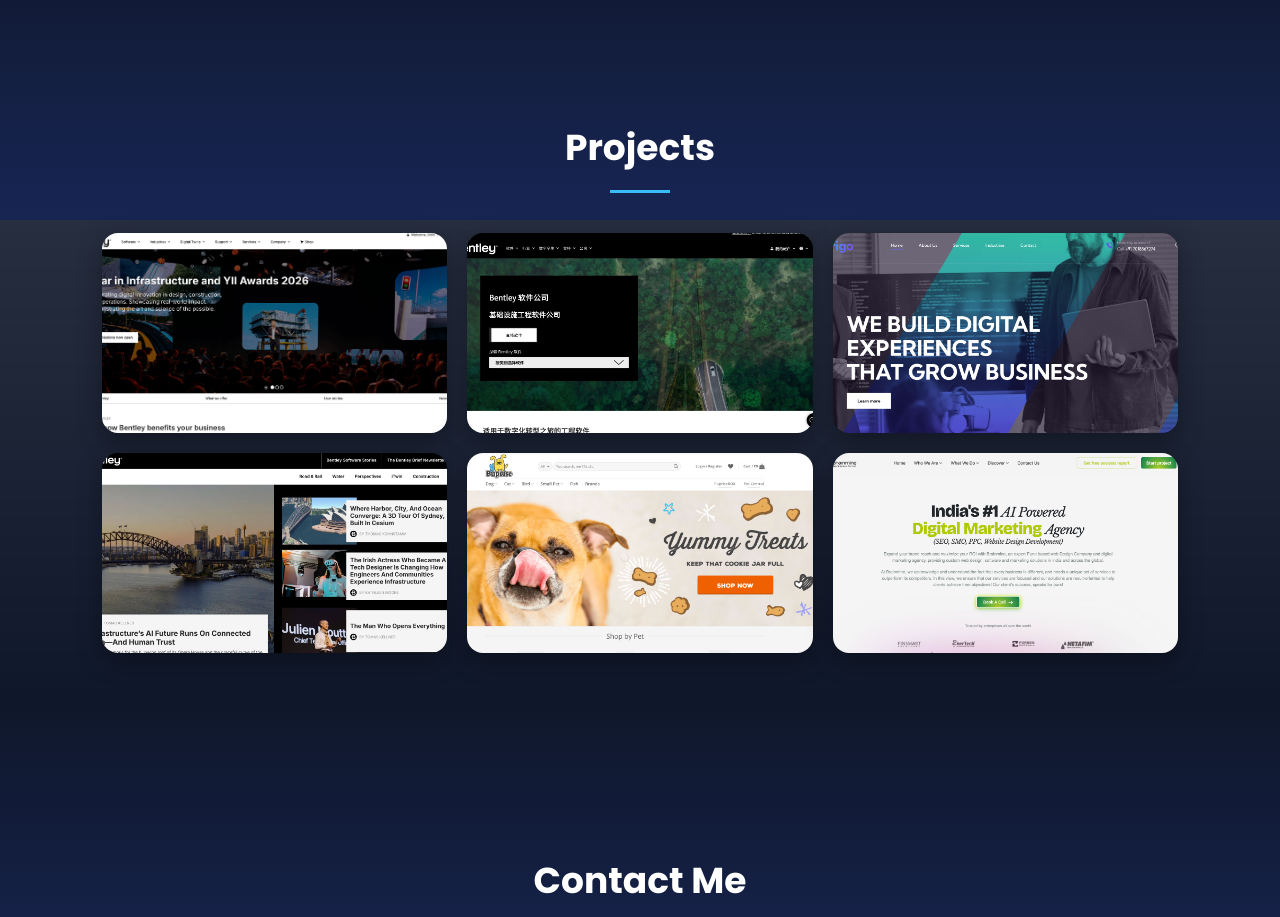
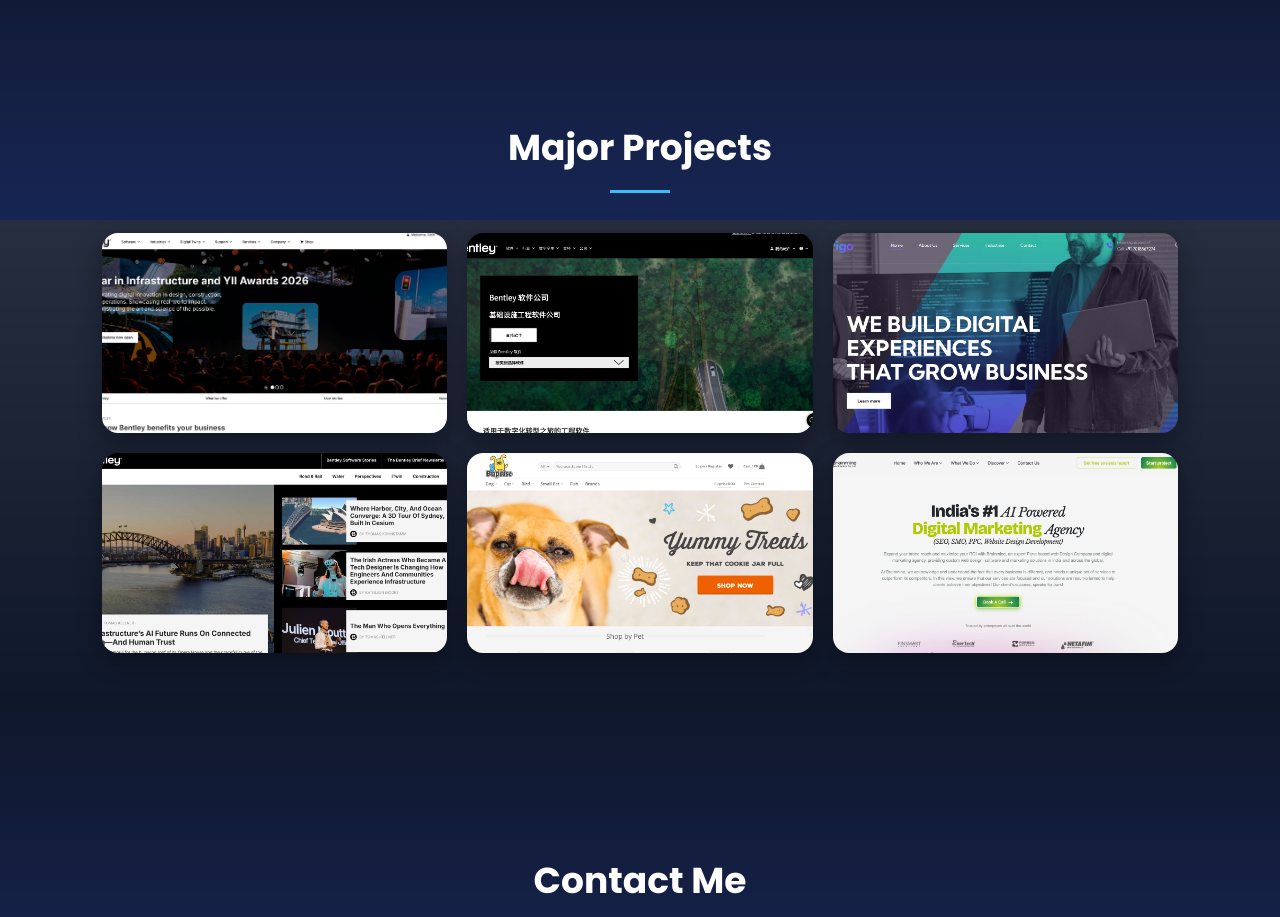
Before and after one commit to nitindhiman7/Portpolio, a React (Create React App) app: page / in a window 1280 px wide. Shown: the part 2980-3897 px from the top of the page. Built offline with nearby package versions, Linux system fonts and the light colour scheme.

Commit message:
project update

```diff
--- a/src/components/Projects.js
+++ b/src/components/Projects.js
@@ -42,7 +42,7 @@ function Projects() {
 
   return (
     <section id="projects" className="section">
-      <h2>Projects</h2>
+      <h2>Major Projects</h2>
       <div className="grid">
         {projects.map((project, index) => (
           <a key={index} href={project.link} target="_blank" rel="noopener noreferrer" className="project-card">
```
